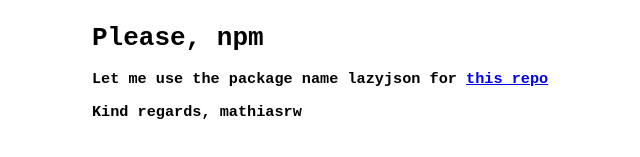
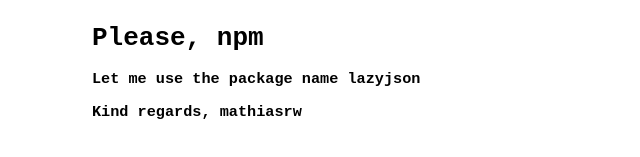
Before and after one commit to mathiasrw/lazyjson, a plain HTML site: page index.html in a window 1280 px wide. Shown: the part 167-324 px from the top of the page, without its empty margins (232-872 px from the left). Drawn offline with Linux system fonts and the light colour scheme.

Commit message:
Update index.html

```diff
--- a/index.html
+++ b/index.html
@@ -8,7 +8,7 @@
 <div style="margin: 15% 25%;">
   <tt>
     <h1 id="tagline">Please, npm</h1>
-    <h3>Let me use the package name lazyjson for <a href="https://github.com/mathiasrw/lazyjson/tree/main">this repo</a></h3>
+    <h3>Let me use the package name lazyjson</h3>
     <h3>Kind regards, mathiasrw</h3>
   </tt>
 </div>
```
